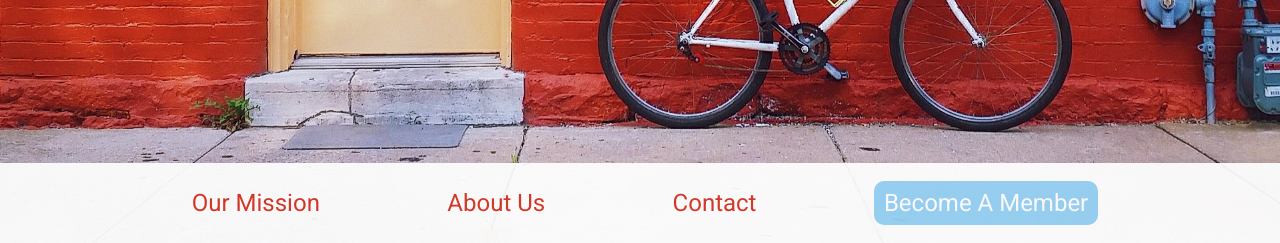
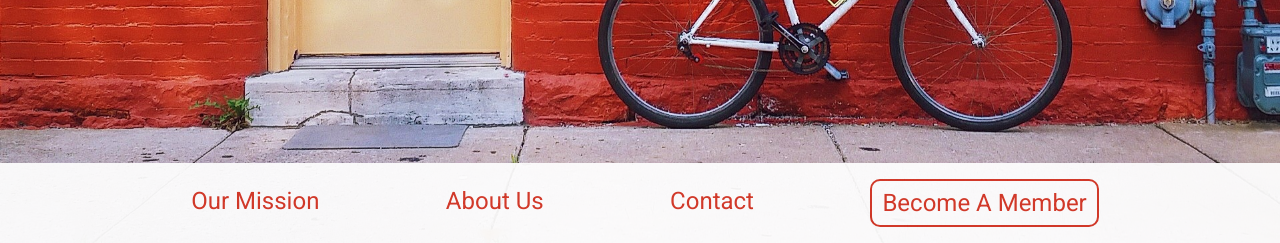
Before and after one commit to samlachance/mainstbikecoop, a plain HTML site: page index.html in a window 1280 px wide. Shown: the part 557-800 px from the top of the page. Drawn offline with Linux system fonts and the light colour scheme; a web font is replaced by a local one.

Commit message:
Changed type color in Contact section and changed colors in top nav

```diff
--- a/css/main.scss
+++ b/css/main.scss
@@ -204,9 +204,15 @@ section#logo {
       }
 
       li.filled {
-        color: $white;
-        background-color: $secondary;
+        color: $primary;
         border-radius: 10px;
+        border: 2px solid $primary;
+        padding: 0;
+
+        a {
+          display: block;
+          padding: 8px 10px;
+        }
       }
     }
   }
@@ -369,16 +375,15 @@ section#get-involved {
 }
 
 section#contact {
-
   background-color: $secondary;
   height: 100vh;
 
   a {
-    color: $accent-2;
+    color: $white;
   }
 
   h2 {
-    color: $accent-2;
+    color: $white;
   }
 
   div.contact-flex-container {
@@ -397,7 +402,7 @@ section#contact {
       align-items: center;
       text-align: center;
       border-radius: 10px;
-      color: $accent-2;
+      color: $white;
     }
 
     div.visit-us {
--- a/index.html
+++ b/index.html
@@ -23,7 +23,7 @@
           <li><a href="#mission">Our Mission</a></li>
           <li><a href="#about">About Us</a></li>
           <li><a href="#contact">Contact</a></li>
-          <li class="filled">Become A Member</li>
+          <li class="filled"><a href="#get-involved">Become A Member</a></li>
         </ul>
     </nav>
   </section>
```
Also changed, not shown: css/main.css, 1 other file.
